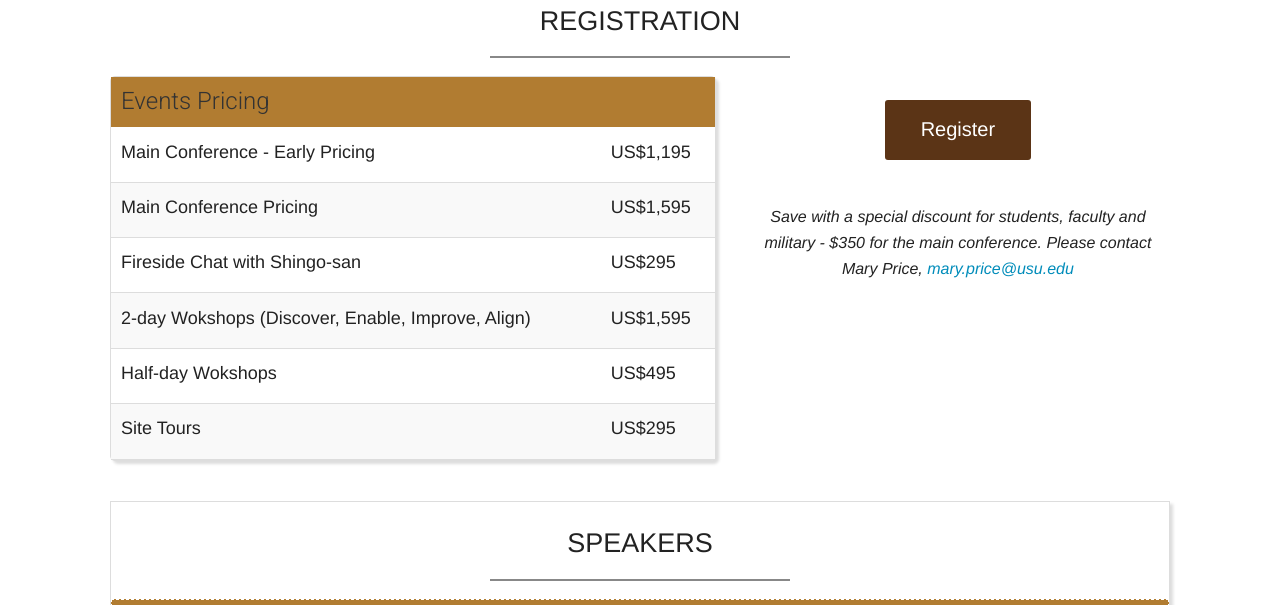
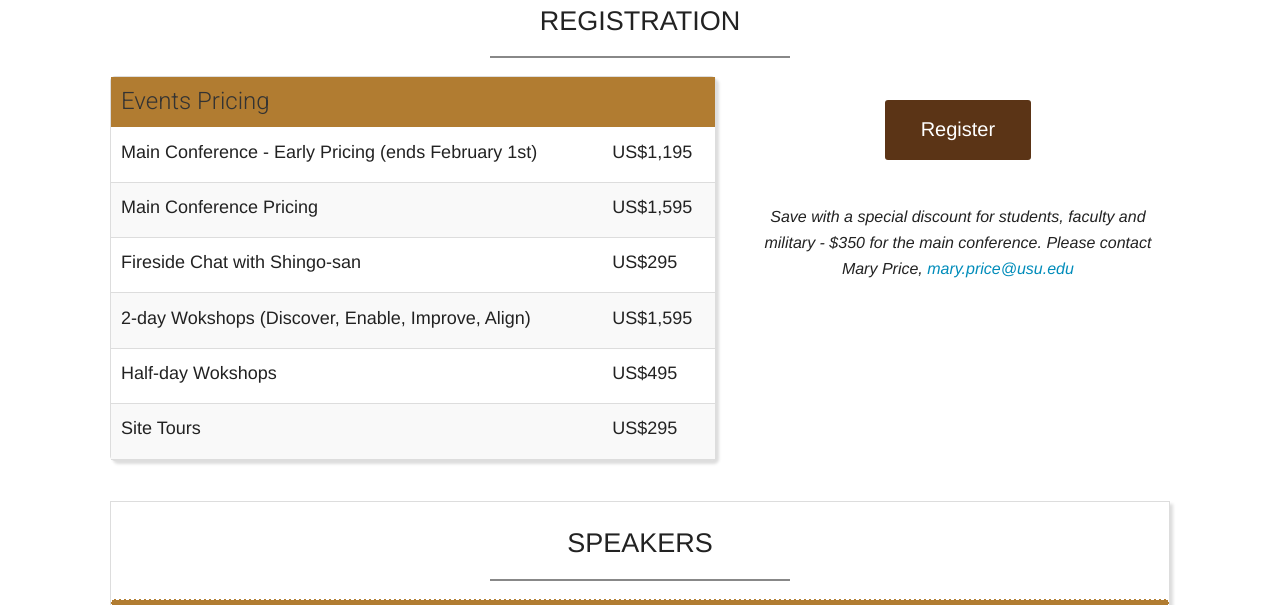
Before and after one commit to shingoinstitute/shingosite, a plain HTML site: page 2016Conference/index.html in a window 1280 px wide. Shown: the part 1323-1928 px from the top of the page. Drawn offline with Linux system fonts and the light colour scheme; a web font is replaced by a local one.

Commit message:
Added expiration date to early-bird pricing

```diff
--- a/2016Conference/index.html
+++ b/2016Conference/index.html
@@ -601,7 +601,7 @@
             </thead>
             <tbody>
               <tr>
-                <td><h5>Main Conference - Early Pricing</h5></td>
+                <td><h5>Main Conference - Early Pricing (ends February 1st)</h5></td>
                 <td><h5>US$1,195</h5></td>
               </tr>
               <tr>
```
